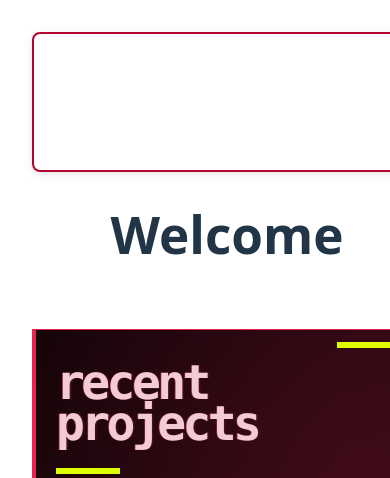
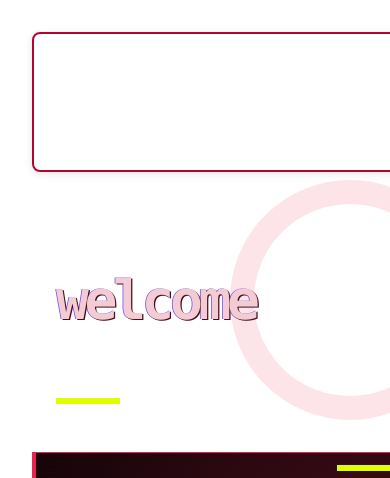
Before and after one commit to anthonycasarta/portfolio-website, a React (Vite) app in the folder client/: page / in a window 390 px wide. Shown: the top 478 px of the page. Built offline with nearby package versions, Linux system fonts and the light colour scheme.

Commit message:
update hero section style

```diff
--- a/client/src/pages/home/HomePage.css
+++ b/client/src/pages/home/HomePage.css
@@ -1,6 +1,92 @@
 .home-page {
-  /* background-color: var(--color-primary-white); */
-  display: flex;
-  flex-direction: column;
-  gap: 2rem;
+    --red-signal: #e8234f;
+    --red-light: #f3cbd3;
+    --red-dark: #4a0c1d;
+    --acid-yellow: #dfff00;
+    --signal-purple: #6c4cff;
+
+    display: flex;
+    flex-direction: column;
+    gap: clamp(1.5rem, 3vw, 3rem);
+    width: 100%;
 }
+
+.home-page>h1 {
+    position: relative;
+    isolation: isolate;
+    display: flex;
+    align-items: center;
+    min-height: clamp(18rem, 38vh, 28rem);
+    margin: 0;
+    padding: clamp(2rem, 5vw, 4rem);
+    box-sizing: border-box;
+    color: var(--red-light);
+    font-family:
+        "SFMono-Regular",
+        "Cascadia Code",
+        "Roboto Mono",
+        Consolas,
+        "Liberation Mono",
+        "Courier New",
+        monospace;
+    font-size: clamp(3rem, 9vw, 7rem);
+    font-weight: 700;
+    line-height: 0.85;
+    letter-spacing: -0.08em;
+    text-align: left;
+    text-transform: lowercase;
+    text-shadow:
+        0.025em 0.025em 0 var(--red-dark),
+        -0.012em 0 var(--signal-purple);
+}
+
+.home-page>h1::before {
+    content: "";
+    position: absolute;
+    z-index: -1;
+    top: 50%;
+    right: clamp(2rem, 8vw, 8rem);
+    width: clamp(10rem, 24vw, 20rem);
+    aspect-ratio: 1;
+    border: clamp(1rem, 3vw, 3rem) solid rgba(232, 35, 79, 0.12);
+    border-radius: 50%;
+    transform: translateY(-50%);
+}
+
+.home-page>h1::after {
+    content: "";
+    position: absolute;
+    left: clamp(2rem, 5vw, 4rem);
+    bottom: clamp(1.5rem, 4vw, 3rem);
+    width: clamp(4rem, 12vw, 9rem);
+    height: 0.4rem;
+    background-color: var(--acid-yellow);
+}
+
+.home-page>div {
+    width: 100%;
+}
+
+@media (max-width: 700px) {
+    .home-page {
+        gap: 1.5rem;
+    }
+
+    .home-page>h1 {
+        min-height: 16rem;
+        padding: 2.5rem 1.5rem;
+        font-size: clamp(2.75rem, 14vw, 4.5rem);
+    }
+
+    .home-page>h1::before {
+        right: -3rem;
+        width: 12rem;
+        border-width: 1.5rem;
+    }
+
+    .home-page>h1::after {
+        left: 1.5rem;
+        bottom: 1.5rem;
+        width: 4rem;
+    }
+}
```
